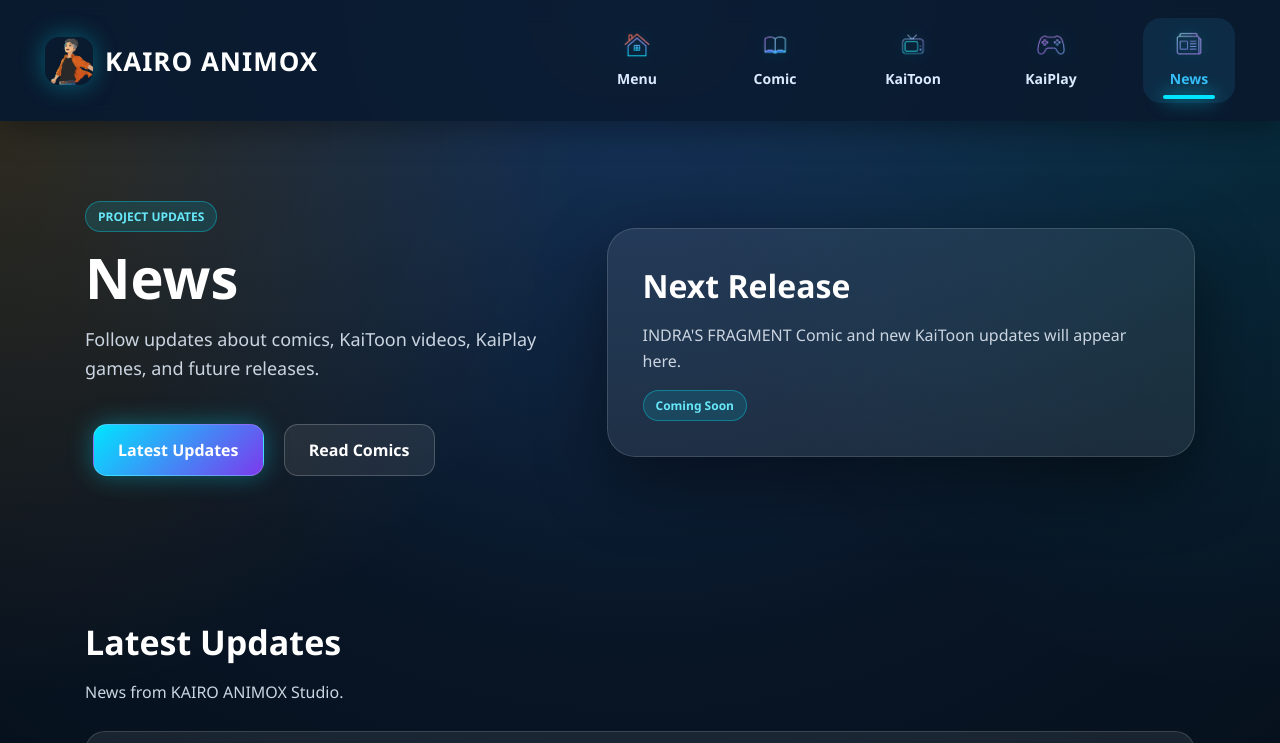
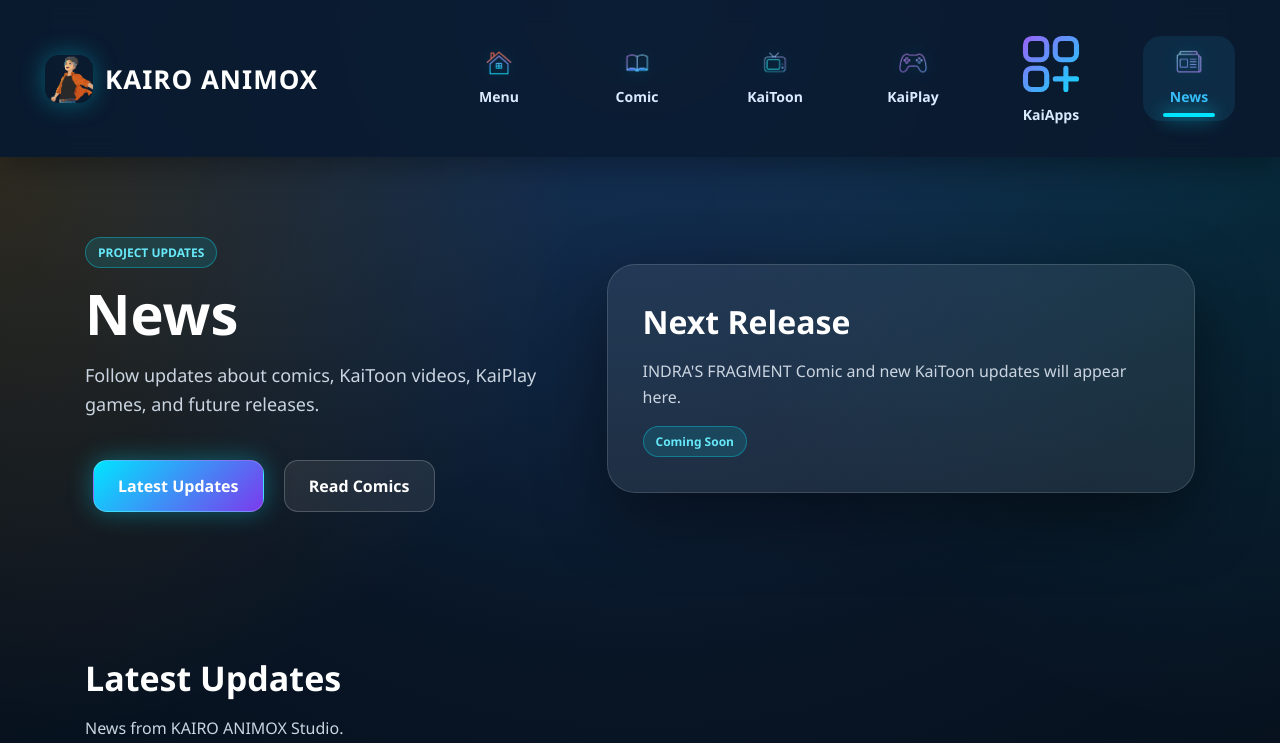
Before and after one commit to KairoAnimoxStudio/kairo-animox-studio, a plain HTML site: page news.html in a window 1280 px wide. Shown: the top 743 px of the page. Drawn offline with Linux system fonts and the light colour scheme.

Commit message:
Add KaiApps link with SVG icon to news.html

```diff
--- a/news.html
+++ b/news.html
@@ -31,6 +31,17 @@
   <a href="kaiplay.html">
     <img src="images/icons/kaiplay.png" alt="KaiPlay">
     <b>KaiPlay</b>
+  </a>
+
+  <a href="kaiapps.html">
+    <svg class="nav-icon" viewBox="0 0 32 32" fill="none" aria-hidden="true">
+      <defs><linearGradient id="kaiapps-grad" x1="0" y1="0" x2="32" y2="32" gradientUnits="userSpaceOnUse"><stop offset="0%" stop-color="#a855f7"/><stop offset="100%" stop-color="#00e5ff"/></linearGradient></defs>
+      <rect x="4" y="4" width="10" height="10" rx="3" stroke="url(#kaiapps-grad)" stroke-width="2.4"/>
+      <rect x="18" y="4" width="10" height="10" rx="3" stroke="url(#kaiapps-grad)" stroke-width="2.4"/>
+      <rect x="4" y="18" width="10" height="10" rx="3" stroke="url(#kaiapps-grad)" stroke-width="2.4"/>
+      <path d="M18 23h10M23 18v10" stroke="url(#kaiapps-grad)" stroke-width="2.4" stroke-linecap="round"/>
+    </svg>
+    <b>KaiApps</b>
   </a>
 
   <a class="active" href="news.html">
```
